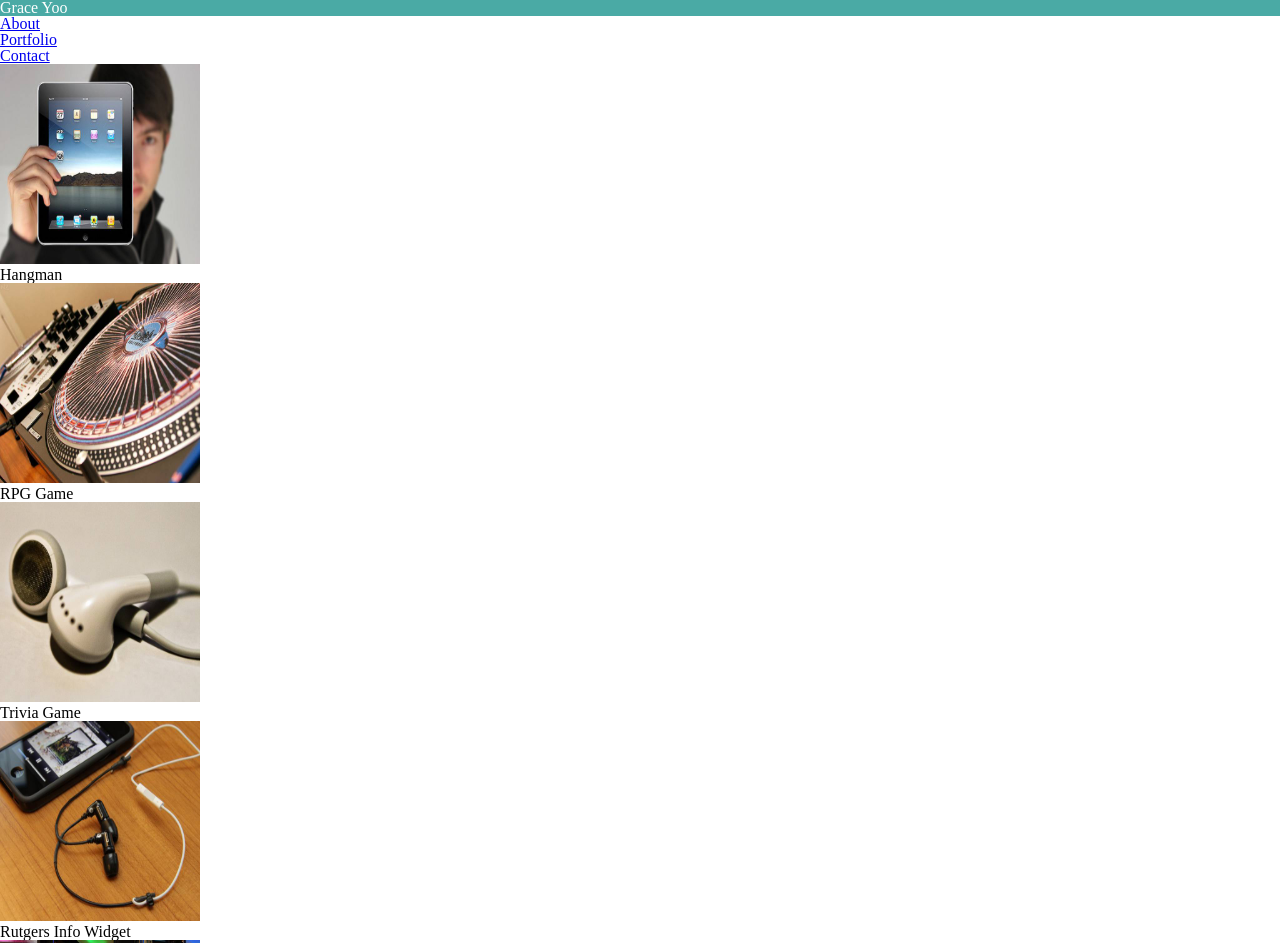
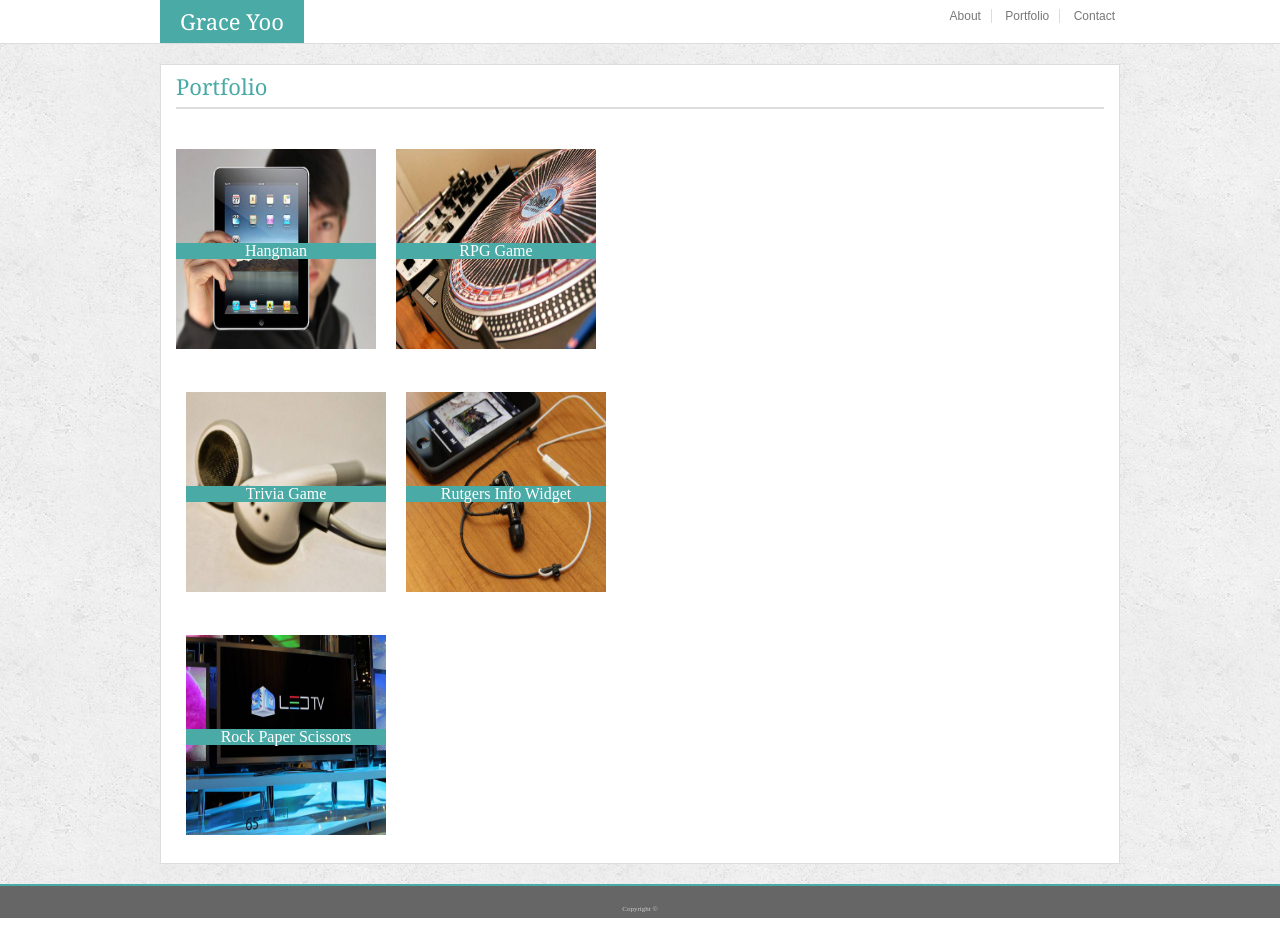
Before and after one commit to gyoo33/Basic-Portfolio, a plain HTML site: page portfolio.html in a window 1280 px wide. Shown: the top 943 px of the page. After the commit the page ends 918 px from the top, so only its background shows below. Drawn offline with Linux system fonts and the light colour scheme.

Commit message:
homework 1 complete

```diff
--- a/assets/css/style.css
+++ b/assets/css/style.css
@@ -1,12 +1,228 @@
-h1 {
-  background-color: #4aaaa5;
-  color: white;
+* {
+  box-sizing: border-box;
 }
 
 header {
+  max-width: 100%;
   background-color: #ffffff;
+  margin-bottom: 20px;
+  border-bottom: 1px solid #dddddd;
 }
 
-.tab-links:active {
+body {
+  background: url(../images/concrete_seamless.png);
+  box-sizing: border-box;
+}
+
+.clearfix::after {
+  content: "";
+  clear: both;
+  display: table;
+}
+
+/* Navigation bar styling */
+
+.topnav {
+  overflow: hidden;
+  font-family: 'Arial', 'Helvetica Neue', Helvetica, sans-serif;
+  position: relative;
+  margin: 0;
+  text-align: left;
+  padding-top: 10px;
+  padding-bottom: 10px;
+  max-width: 960px;
+  margin: 0 auto;
+}
+
+.active {
+  background-color: #4aaaa5;
+  color: white;
+  text-align: center;
+  font-family: 'Georgia', Times, Times New Roman, serif;
+  padding: 20px;
+  font-size: 22px;
+}
+
+a {
   color: #777777;
+  width: 70px;
 }
+
+a:link {
+  text-decoration: none;
+  position: relative;
+}
+
+.topnav-right {
+  float: right;
+  padding-right: 5px;
+  font-size: 12px;
+}
+
+.nav-about {
+  margin-right: 10px;
+  border-right: 1px solid #dddddd;
+  padding-right: 10px;
+}
+
+.nav-portfolio {
+  margin-right: 10px;
+  border-right: 1px solid #dddddd;
+  padding-right: 10px;
+}
+
+/* Index page styling */
+
+h2 {
+  font-family: 'Georgia', Times, Times New Roman, serif;
+  color: #4aaaa5;
+  padding-top: 10px;
+  padding-bottom: 10px;
+  font-size: 22px;
+  border-bottom: 2px solid #dddddd;
+  margin-bottom: 20px;
+}
+
+.main-bio {
+  border: 1px solid #dddddd;
+  display: block;
+  background-color: white;
+  margin: 20px 0px 10px 0px;
+  padding: 0px 15px 0px 15px;
+  height: 400px;
+  max-width: 960px;
+  margin: 0 auto;
+}
+
+#bio-img {
+  float: left;
+  position: relative;
+  margin-right: 20px;
+  width: 200px;
+  height: 270px;
+}
+
+p {
+  color: #777777;
+  line-height: 25px;
+  display: inline;
+}
+
+/* Contact me page styling */
+
+.contact {
+  border: 1px solid #dddddd;
+  display: block;
+  background-color: white;
+  margin: 20px 0px 10px 0px;
+  padding: 0px 15px 0px 15px;
+  max-width: 960px;
+  margin: 0 auto;
+}
+
+.form {
+  color: #777777;
+  padding-top: 5px;
+  padding-bottom: 5px;
+}
+
+button {
+  background-color: #4aaaa5;
+  color: white;
+  border: none;
+  padding: 5px 15px 5px 15px;
+  margin-top: 10px;
+  margin-bottom: 10px;
+}
+
+#InputName {
+  width: 100%;
+  height: 20px;
+}
+
+#InputEmail {
+  width: 100%;
+  height: 20px;
+}
+
+#InputMessage {
+  width: 100%;
+  height: 120px;
+  resize: vertical;
+  overflow: auto;
+}
+
+/* Portfolio page styling*/
+
+#pics-container {
+  border: 1px solid #dddddd;
+  display: block;
+  background-color: white;
+  margin: 20px 0px 10px 0px;
+  padding: 0px 15px 0px 15px;
+  height: 800px;
+  max-width: 960px;
+  margin: 0 auto;
+}
+
+.hangman {
+  position: relative;
+  text-align: center;
+  color: white;
+  float: left;
+  margin: 20px 10px 20px 0px;
+}
+
+.rpg {
+  position: relative;
+  text-align: center;
+  color: white;
+  float: left;
+  margin: 20px 10px 20px 10px;
+}
+
+.trivia {
+  position: relative;
+  text-align: center;
+  color: white;
+  float: left;
+  margin: 20px 10px 20px 10px;
+}
+
+.widget {
+  position: relative;
+  text-align: center;
+  color: white;
+  float: left;
+  margin: 20px 10px 20px 10px;
+}
+
+.rock {
+  position: relative;
+  text-align: center;
+  color: white;
+  float: left;
+  margin: 20px 10px 20px 10px;
+}
+
+.centered {
+  position: absolute;
+  top: 50%;
+  left: 50%;
+  transform: translate(-50%, -50%);
+  background-color: #4aaaa5;
+  width: 200px;
+}
+
+/* Footer styling */
+
+footer {
+  border-top: 2px solid #4aaaa5;
+  background-color: #666666;
+  color: #cccccc;
+  font-size: 7px;
+  text-align: center;
+  padding-top: 20px;
+  padding-bottom: 5px;
+  margin-top: 20px;
+}
--- a/portfolio.html
+++ b/portfolio.html
@@ -13,41 +13,47 @@
 
 <body>
     <header>
-        <h1>Grace Yoo</h2>
+        <nav class="topnav">
+            <a class="active">Grace Yoo</a>
+            <div class="topnav-right">
+                <a href="index.html" class="nav-about">About</a>
+                <a href="#" class="nav-portfolio">Portfolio</a>
+                <a href="contact.html">Contact</a>
+            </div>
+        </nav>
     </header>
 
-    <nav class="tabs">
-        <div class="tab-links">
-            <ul>
-                <li><a href="index.html">About</a></li>
-                <li><a href="#">Portfolio</a></li>
-                <li><a href="contact.html">Contact</a></li>
-            </ul>
-        </div>
-    </nav>
-
-    <section id="pics-container">
+    <main id="pics-container">
+        <h2>Portfolio</h2>
+        <section class="all-games">
         <div class="hangman">
             <img src="assets/images/technics-q-c-640-480-1.jpg" width="200px" height="200px" alt="hangman">
-            <h3>Hangman</h3>
+            <div class="centered">Hangman</div>
         </div>
         <div class="rpg">
             <img src="assets/images/technics-q-c-640-480-2.jpg" width="200px" height="200px" alt="rpg">
-            <h3>RPG Game</h3>
+            <div class="centered">RPG Game</div>
         </div>
+        <div class="clearfix"></div>
         <div class="trivia">
             <img src="assets/images/technics-q-c-640-480-5.jpg" width="200px" height="200px" alt="trivia">
-            <h3>Trivia Game</h3>
+            <div class="centered">Trivia Game</div>
         </div>
         <div class="widget">
             <img src="assets/images/technics-q-c-640-480-7.jpg" width="200px" height="200px" alt="widget">
-            <h3>Rutgers Info Widget</h3>
+            <div class="centered">Rutgers Info Widget</div>
         </div>
+        <div class="clearfix"></div>
         <div class="rock">
             <img src="assets/images/technics-q-c-640-480-9.jpg" width="200px" height="200px" alt="rock">
-            <h3>Rock Paper Scissors</h3>
+            <div class="centered">Rock Paper Scissors</div>
         </div>
     </section>
+    </main>
+
+    <footer>
+        Copyright &copy;
+    </footer>
 
 </body>
 </html>
```
Also changed, not shown: contact.html (+13 -12 lines), index.html (+18 -17 lines), assets/images/bio-image.png (added).
